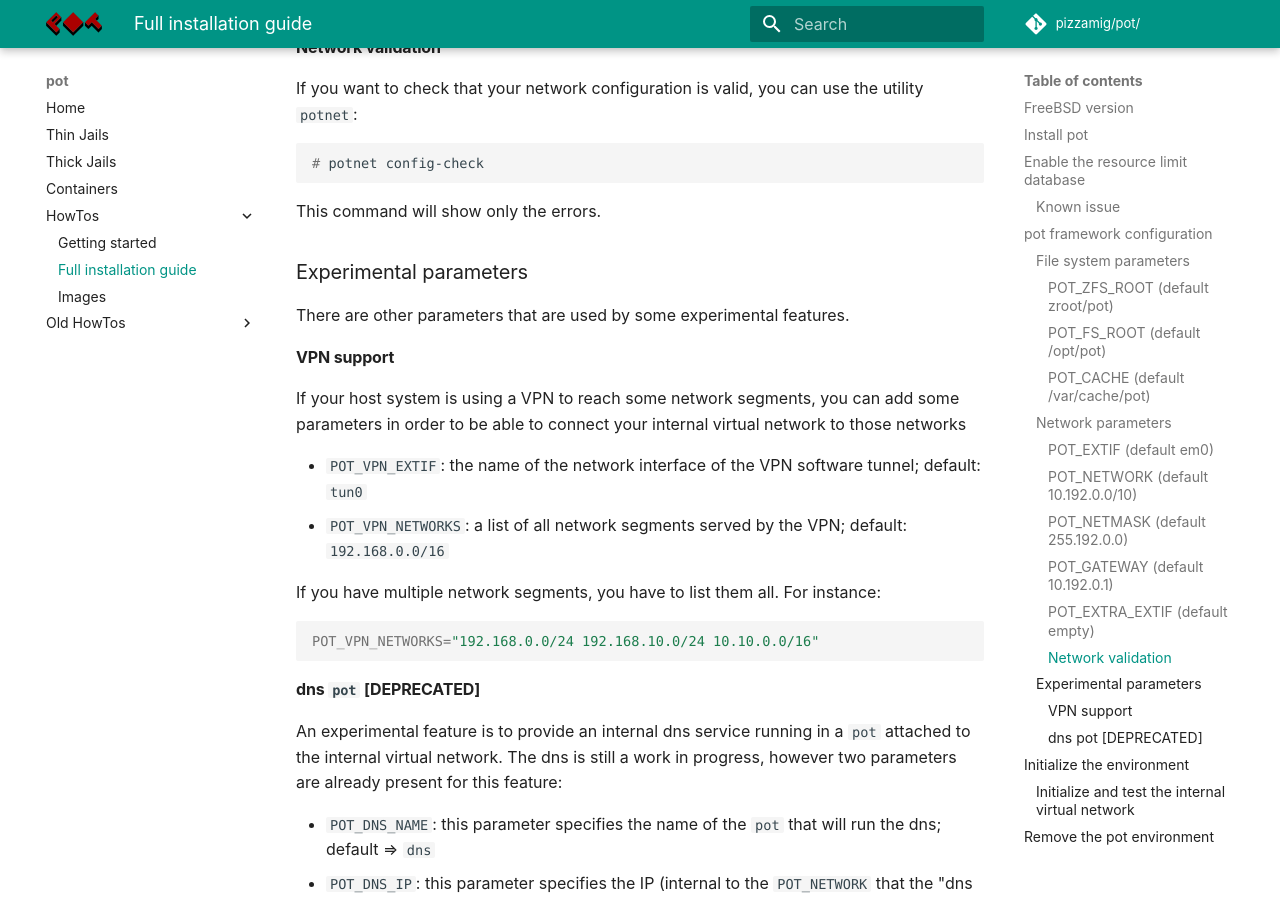
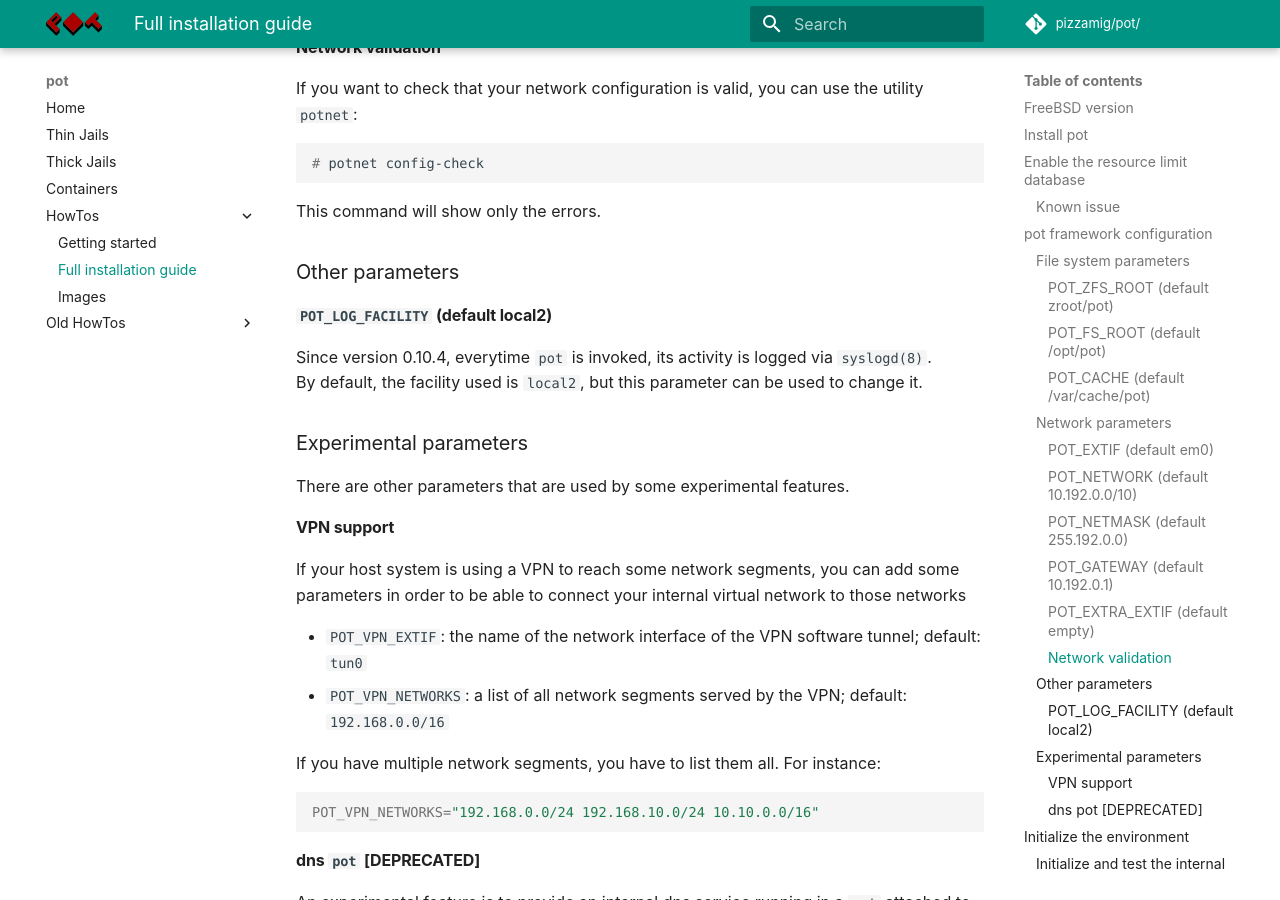
Before and after one commit to bsdpot/pot-book, an MkDocs documentation site: the page built from docs/Installation.md, in a window 1280 px wide and 900 px high, scrolled down 3563 px. Built offline with MkDocs 1.6.1 and Material for MkDocs 9.7.7, drawn with Linux system fonts in a browser that asks for light colours; comment, search, counter and statistics services are not loaded.

Commit message:
Document POT_LOG_FACILITY

````diff
--- a/docs/Installation.md
+++ b/docs/Installation.md
@@ -111,6 +111,12 @@ If you want to check that your network configuration is valid, you can use the u
 ```
 This command will show only the errors.
 
+### Other parameters
+
+#### `POT_LOG_FACILITY` (default local2)
+Since version 0.10.4, everytime `pot` is invoked, its activity is logged via `syslogd(8)`.
+By default, the facility used is `local2`, but this parameter can be used to change it.
+
 ### Experimental parameters
 There are other parameters that are used by some experimental features.
 
````
